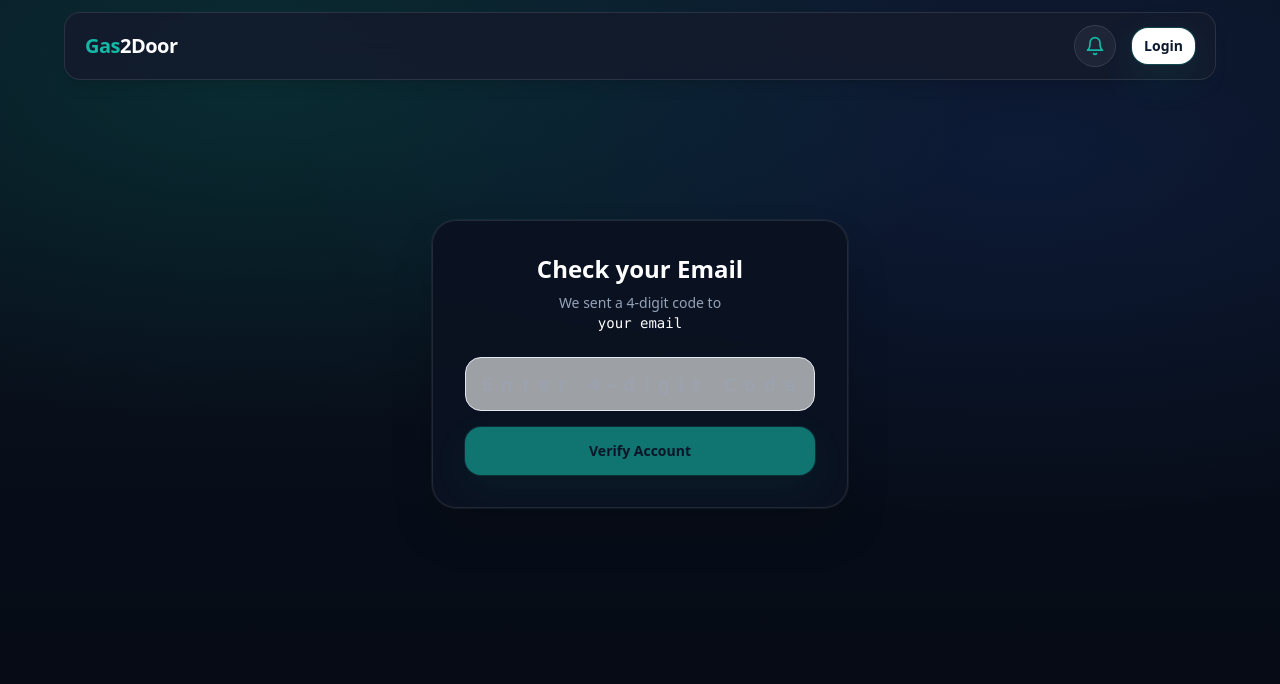
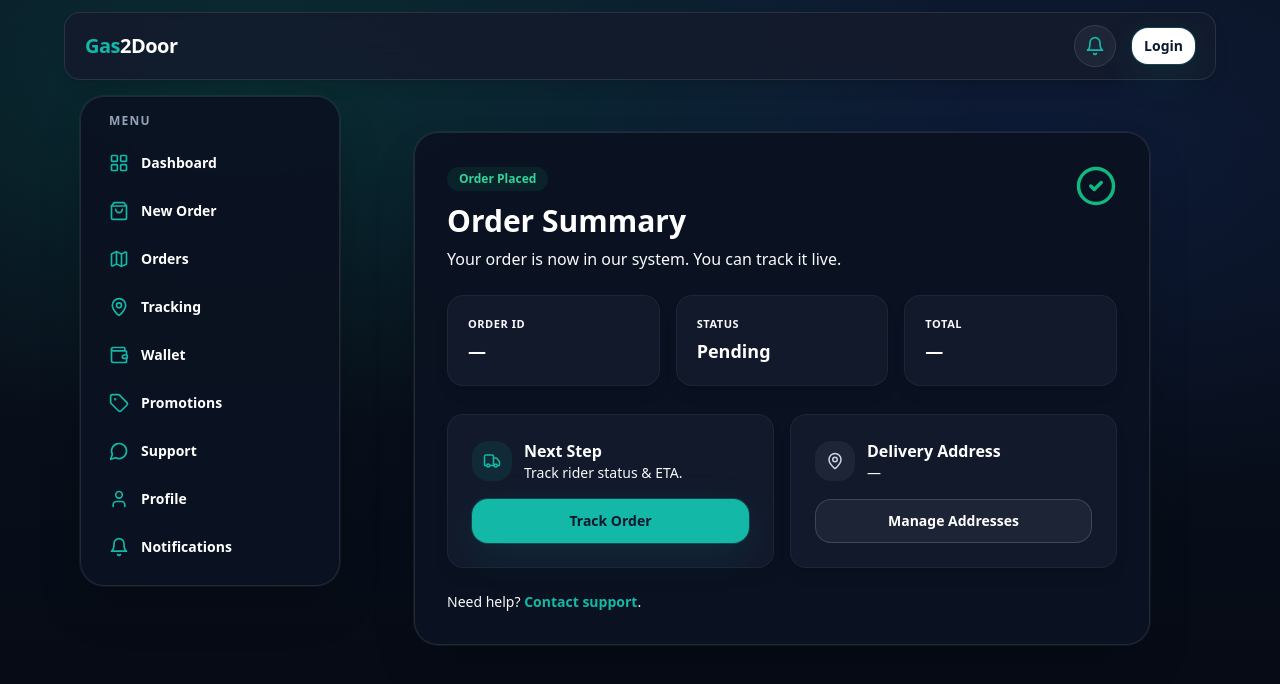
Before and after one commit to Rayghar/gas2door-web, a Next.js app: page /order/summary in a window 1280 px wide. Shown: the top 684 px of the page. Built offline with nearby package versions, Linux system fonts and the light colour scheme.

Commit message:
fix: add missing tailwind-merge and clsx dependencies8

```diff
--- a/app/order/summary/page.tsx
+++ b/app/order/summary/page.tsx
@@ -1,102 +1,159 @@
-"use client";
+'use client';
 
-import React, { useState, useEffect, Suspense } from "react";
-import { useRouter, useSearchParams } from "next/navigation";
+import React, { useEffect, useState, Suspense } from "react";
+import { useSearchParams } from "next/navigation";
+import Link from "next/link";
+import { CheckCircle2, MapPin, Truck, CreditCard, AlertCircle, Loader2 } from "lucide-react";
 import { TopNav } from "@/components/layout/TopNav";
-import { GlassCard } from "@/components/ui/Glass";
-import { Input } from "@/components/ui/Input";
+import { AppShell } from "@/components/layout/AppShell";
+import { GlassCard, GlassPanel } from "@/components/ui/Glass";
 import { Button } from "@/components/ui/Button";
-import { api } from "@/services/api";
-import { endpoints } from "@/services/endpoints";
-import { useAuth } from "@/state/auth";
-import { Loader2, CheckCircle2 } from "lucide-react";
+import { orderApi } from "@/services/orders";
+import { formatNaira } from "@/lib/money";
 
-// 1. ISOLATE LOGIC: Move everything using searchParams into this component
-function VerifyOtpContent() {
-  const router = useRouter();
-  const searchParams = useSearchParams(); // This causes the build error if not suspended
-  const email = searchParams.get("email");
-  const { setSession } = useAuth();
+// 1. Create an inner component for the logic
+function SummaryContent() {
+  const sp = useSearchParams();
+  const orderId = sp.get("orderId");
 
-  const [otp, setOtp] = useState("");
-  const [loading, setLoading] = useState(false);
-  const [error, setError] = useState<string | null>(null);
-  const [success, setSuccess] = useState(false);
+  const [order, setOrder] = useState<any | null>(null);
+  const [err, setErr] = useState<string | null>(null);
 
   useEffect(() => {
-    if (!email) {
-      // Optional: Handle missing email gracefully or redirect
-      // router.push("/login");
-    }
-  }, [email, router]);
+    if (!orderId) return;
+    setErr(null);
+    orderApi
+      .getById(orderId)
+      .then((res: any) => setOrder(res.order || res.data || res))
+      .catch((e: any) => setErr(e?.message || "Failed to load order"));
+  }, [orderId]);
 
-  const onVerify = async () => {
-    setLoading(true); setError(null);
-    try {
-      await api.post(endpoints.auth.verifyOtp, { email, otp });
-      setSuccess(true);
-
-      setTimeout(() => {
-        router.push("/login");
-      }, 2000);
-
-    } catch (e: any) {
-      setError(e?.message || "Invalid code.");
-    } finally {
-      setLoading(false);
-    }
-  };
+  const isPending = order?.status === 'Pending Payment' || order?.paymentStatus === 'Pending';
 
   return (
-    <GlassCard className="p-8 text-center">
-      {success ? (
-        <div className="flex flex-col items-center animate-in fade-in zoom-in duration-300">
-            <CheckCircle2 size={64} className="text-emerald-400 mb-4" />
-            <h1 className="text-2xl font-bold text-white">Verified!</h1>
-            <p className="text-slate-400 mt-2">Redirecting you to login...</p>
+    <GlassCard className="p-8">
+      <div className="flex items-start justify-between gap-4">
+        <div>
+          <div className={`inline-flex px-3 py-1 rounded-full text-xs font-bold ${isPending ? 'bg-amber-500/10 text-amber-500' : 'bg-emerald-500/10 text-emerald-400'}`}>
+            {isPending ? "Payment Required" : "Order Placed"}
           </div>
+          <h1 className="mt-3 text-3xl font-extrabold text-white">Order Summary</h1>
+          <p className="mt-2 text-gas-slate">
+            {isPending
+              ? "Your order has been created but not paid for yet."
+              : "Your order is now in our system. You can track it live."}
+          </p>
+        </div>
+        {isPending ? (
+          <AlertCircle size={42} className="text-amber-500" />
         ) : (
-        <>
-            <h1 className="text-2xl font-bold text-white mb-2">Check your Email</h1>
-            <p className="text-sm text-slate-400 mb-6">
-                We sent a 4-digit code to <br/> <span className="text-white font-mono">{email || "your email"}</span>
-            </p>
+          <CheckCircle2 size={42} className="text-emerald-500" />
+        )}
+      </div>
 
-            <div className="space-y-4">
-                <Input
-                    placeholder="Enter 4-digit Code"
-                    value={otp}
-                    onChange={(e) => setOtp(e.target.value)}
-                    className="text-center text-lg tracking-[0.5em] font-bold"
-                    maxLength={4}
+      {err && <div className="mt-5 text-sm font-semibold text-red-400">{err}</div>}
+
+      <div className="mt-6 grid grid-cols-1 md:grid-cols-3 gap-4">
+        <Stat label="Order ID" value={orderId ? `#${orderId.substring(0,8)}` : "—"} />
+        <Stat label="Status" value={order?.status || "Pending"} />
+        <Stat
+          label="Total"
+          value={order?.grandTotal ? formatNaira(order.grandTotal) : "—"}
         />
+      </div>
 
-                {error && <div className="text-sm text-red-400 bg-red-500/10 p-2 rounded-lg">{error}</div>}
+      <div className="mt-7 grid grid-cols-1 md:grid-cols-2 gap-4">
 
-                <Button onClick={onVerify} disabled={loading || otp.length < 4} className="w-full h-12 bg-gas-teal text-gas-navy hover:bg-white">
-                    {loading ? <Loader2 className="animate-spin" /> : "Verify Account"}
+        {/* Action Card */}
+        <GlassPanel className="p-6">
+          <div className="flex items-center gap-3">
+            <div className="h-10 w-10 rounded-2xl bg-gas-teal/10 text-gas-teal grid place-items-center">
+              {isPending ? <CreditCard size={18} /> : <Truck size={18} />}
+            </div>
+            <div>
+              <div className="font-extrabold text-white">Next Step</div>
+              <div className="text-sm text-gas-slate">
+                {isPending ? "Complete payment to start delivery." : "Track rider status & ETA."}
+              </div>
+            </div>
+          </div>
+
+          <div className="mt-4">
+            {isPending ? (
+              <Link href={`/payment/${orderId}`}>
+                <Button className="w-full bg-gas-teal text-gas-navy hover:bg-white">
+                  Pay Now
                 </Button>
+              </Link>
+            ) : (
+              <Link href={orderId ? `/track/${orderId}` : "/orders"}>
+                <Button className="w-full">Track Order</Button>
+              </Link>
+            )}
           </div>
-        </>
-      )}
+        </GlassPanel>
+
+        {/* Address Card */}
+        <GlassPanel className="p-6">
+          <div className="flex items-center gap-3">
+            <div className="h-10 w-10 rounded-2xl bg-white/5 text-slate-300 grid place-items-center">
+              <MapPin size={18} />
+            </div>
+            <div>
+              <div className="font-extrabold text-white">Delivery Address</div>
+              <div className="text-sm text-gas-slate truncate max-w-[150px]">
+                {order?.deliveryAddressSnapshot?.fullAddress || order?.deliveryAddress?.addressLine || "—"}
+              </div>
+            </div>
+          </div>
+
+          <div className="mt-4">
+            <Link href="/addresses">
+              <Button variant="outline" className="w-full">
+                Manage Addresses
+              </Button>
+            </Link>
+          </div>
+        </GlassPanel>
+      </div>
+
+      <div className="mt-6 text-sm text-gas-slate">
+        Need help?{" "}
+        <Link className="text-gas-teal font-semibold hover:underline" href="/support">
+          Contact support
+        </Link>.
+      </div>
     </GlassCard>
   );
 }
 
-// 2. MAIN PAGE: Wrap the content in Suspense
-export default function VerifyOtpPage() {
+// 2. Wrap the content in Suspense in the default export
+export default function OrderSummaryPage() {
   return (
     <div>
       <TopNav />
-      <main className="mx-auto max-w-md px-4 pt-32">
+      <AppShell>
+        <div className="max-w-3xl mx-auto px-4 pt-10">
           <Suspense fallback={
-          <div className="flex justify-center items-center h-64">
-            <Loader2 className="h-8 w-8 animate-spin text-gas-teal" />
+            <div className="flex h-[400px] w-full items-center justify-center">
+               <Loader2 className="h-10 w-10 animate-spin text-gas-teal" />
             </div>
           }>
-          <VerifyOtpContent />
+            <SummaryContent />
           </Suspense>
-      </main>
+        </div>
+      </AppShell>
     </div>
   );
 }
+
+function Stat({ label, value }: { label: string; value: string }) {
+  return (
+    <GlassPanel className="p-5">
+      <div className="text-[11px] font-bold text-gas-slate uppercase tracking-wider">
+        {label}
+      </div>
+      <div className="text-lg font-extrabold text-white mt-1">{value}</div>
+    </GlassPanel>
+  );
+}
--- a/app/verify-otp/page.tsx
+++ b/app/verify-otp/page.tsx
@@ -1,6 +1,6 @@
 "use client";
 
-import React, { useState, useEffect } from "react";
+import React, { useState, useEffect, Suspense } from "react";
 import { useRouter, useSearchParams } from "next/navigation";
 import { TopNav } from "@/components/layout/TopNav";
 import { GlassCard } from "@/components/ui/Glass";
@@ -11,11 +11,12 @@ import { endpoints } from "@/services/endpoints";
 import { useAuth } from "@/state/auth";
 import { Loader2, CheckCircle2 } from "lucide-react";
 
-export default function VerifyOtpPage() {
+// 1. ISOLATE LOGIC: Move everything using searchParams into this component
+function VerifyOtpContent() {
   const router = useRouter();
-  const searchParams = useSearchParams();
+  const searchParams = useSearchParams(); // This causes the build error if not suspended
   const email = searchParams.get("email");
-  const { setSession } = useAuth(); // Update session if verified
+  const { setSession } = useAuth();
 
   const [otp, setOtp] = useState("");
   const [loading, setLoading] = useState(false);
@@ -23,18 +24,18 @@ export default function VerifyOtpPage() {
   const [success, setSuccess] = useState(false);
 
   useEffect(() => {
-    if (!email) router.push("/login");
+    if (!email) {
+      // Optional: Handle missing email gracefully or redirect
+      // router.push("/login");
+    }
   }, [email, router]);
 
   const onVerify = async () => {
     setLoading(true); setError(null);
     try {
-      // Backend: /api/v1/auth/verify-otp
-      const res: any = await api.post(endpoints.auth.verifyOtp, { email, otp });
+      await api.post(endpoints.auth.verifyOtp, { email, otp });
       setSuccess(true);
 
-      // If the backend returns a new token (optional), update session.
-      // Usually after verification, user logs in, but we can redirect to login.
       setTimeout(() => {
         router.push("/login");
       }, 2000);
@@ -47,9 +48,6 @@ export default function VerifyOtpPage() {
   };
 
   return (
-    <div>
-      <TopNav />
-      <main className="mx-auto max-w-md px-4 pt-32">
     <GlassCard className="p-8 text-center">
       {success ? (
         <div className="flex flex-col items-center animate-in fade-in zoom-in duration-300">
@@ -61,7 +59,7 @@ export default function VerifyOtpPage() {
         <>
             <h1 className="text-2xl font-bold text-white mb-2">Check your Email</h1>
             <p className="text-sm text-slate-400 mb-6">
-                    We sent a 4-digit code to <br/> <span className="text-white font-mono">{email}</span>
+                We sent a 4-digit code to <br/> <span className="text-white font-mono">{email || "your email"}</span>
             </p>
 
             <div className="space-y-4">
@@ -82,6 +80,22 @@ export default function VerifyOtpPage() {
         </>
       )}
     </GlassCard>
+  );
+}
+
+// 2. MAIN PAGE: Wrap the content in Suspense to fix the build error
+export default function VerifyOtpPage() {
+  return (
+    <div>
+      <TopNav />
+      <main className="mx-auto max-w-md px-4 pt-32">
+        <Suspense fallback={
+          <div className="flex justify-center items-center h-64">
+            <Loader2 className="h-8 w-8 animate-spin text-gas-teal" />
+          </div>
+        }>
+          <VerifyOtpContent />
+        </Suspense>
       </main>
     </div>
   );
```
Lines whose indentation alone changed are shown as unchanged.
